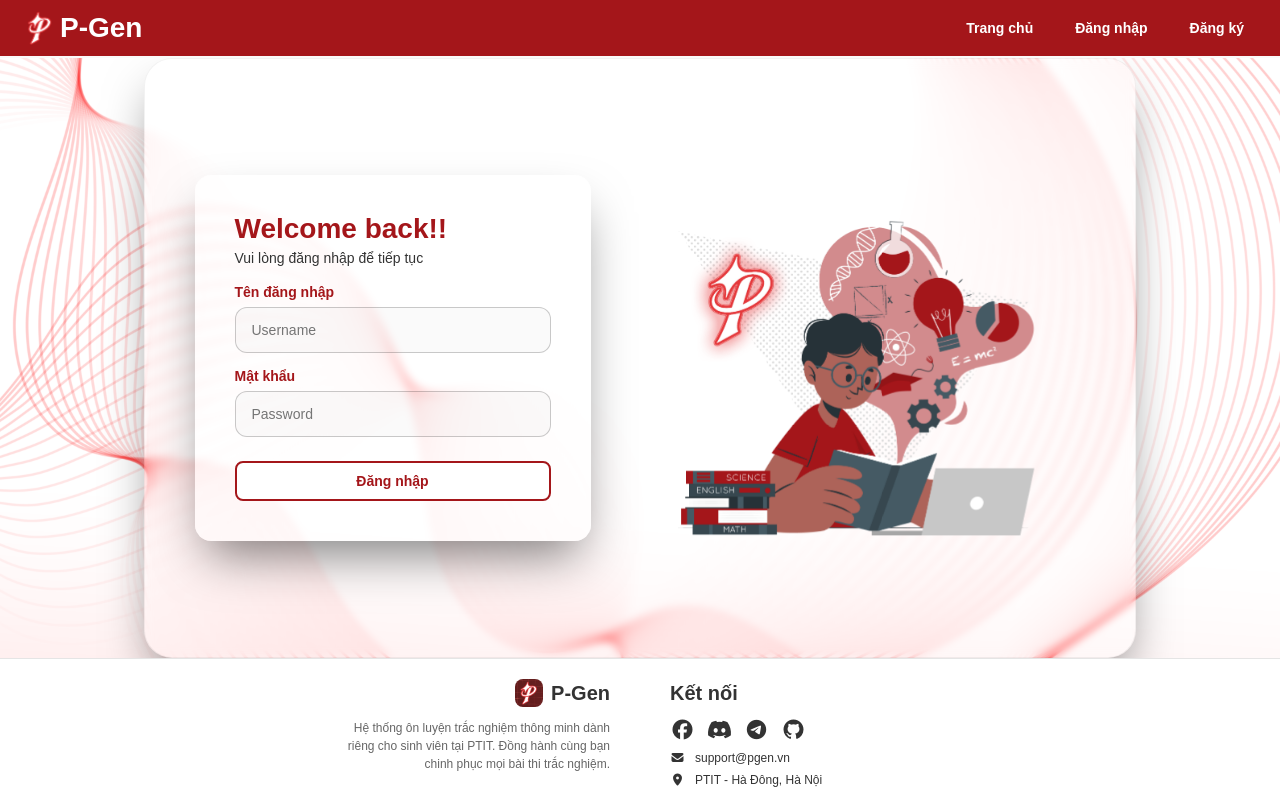
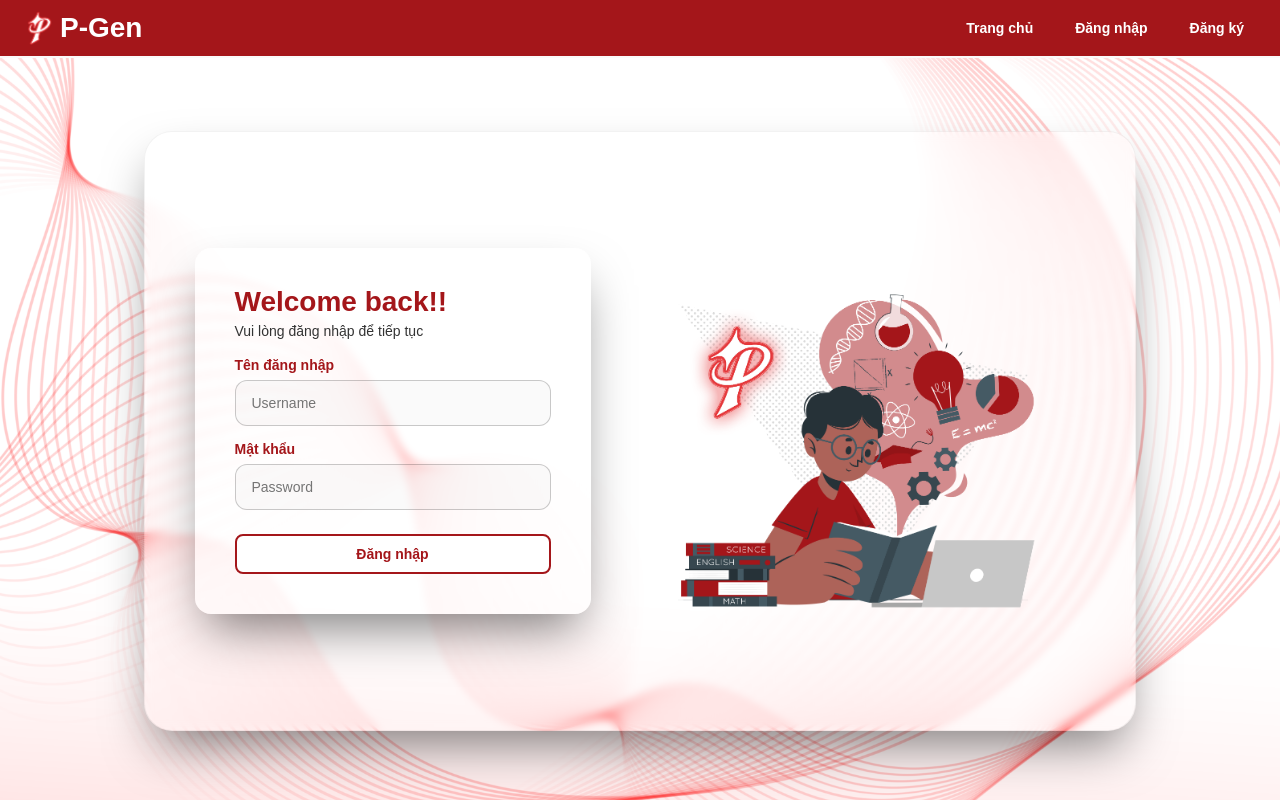
Before and after one commit to NQQ-Anh/P-Gen, a React (Vite) app in the folder frontend/: page / in a window 1280 px wide. Both pictures are taken after a click on the button "Đăng nhập". Shown: the top 800 px of the page. Built offline with nearby package versions, Linux system fonts and the light colour scheme.

Commit message:
fix display issue on Login/Register pages

```diff
--- a/frontend/src/styles/LoginRegis.css
+++ b/frontend/src/styles/LoginRegis.css
@@ -1,11 +1,10 @@
 .auth-page {
   line-height: 1;
-  contain: strict;
   overflow: hidden;
   width: calc(100% + 80px);
   margin-left: -40px;
   margin-bottom: -40px;
-  min-height: 75vh;
+  min-height: calc(100vh - 55px);
   background: url('/img/auth-back.png') no-repeat center / cover;;
   display: flex;
   justify-content: center;
@@ -18,7 +17,9 @@
   display: flex;
   align-items: center;
   width: 80%;
-  height: 600px;
+  height: calc(75vh);
+  max-height: 900px;
+  min-height: 600px;
   background-color: rgba(255, 255, 255, 0.02);
   backdrop-filter: blur(4px);
   border: 1px solid rgba(0, 0, 0, 0.05);
@@ -74,7 +75,7 @@
   border: 1px solid rgba(0, 0, 0, 0.2);
   border-radius: 12px;
   color: white;
-  font-size: 14px;
+  font-size: var(--fs-body);
   transition: border-color 0.3s ease, background-color 0.3s ease;
 }
 
@@ -90,7 +91,7 @@
   color: #ff4d4d;
   padding: 12px;
   border-radius: 10px;
-  font-size: 13px;
+  font-size: var(--fs-body);
   margin-bottom: 20px;
   border: 1px solid rgba(255, 77, 77, 0.2);
   text-align: center;
@@ -156,5 +157,5 @@
 @media (max-width: 768px) {
   .auth-img-side { display: none; }
   .auth-container { max-width: 500px; }
-  .auth-form-side { padding: 40px; }
+  .auth-form-side { padding: 20px; }
 }
```
